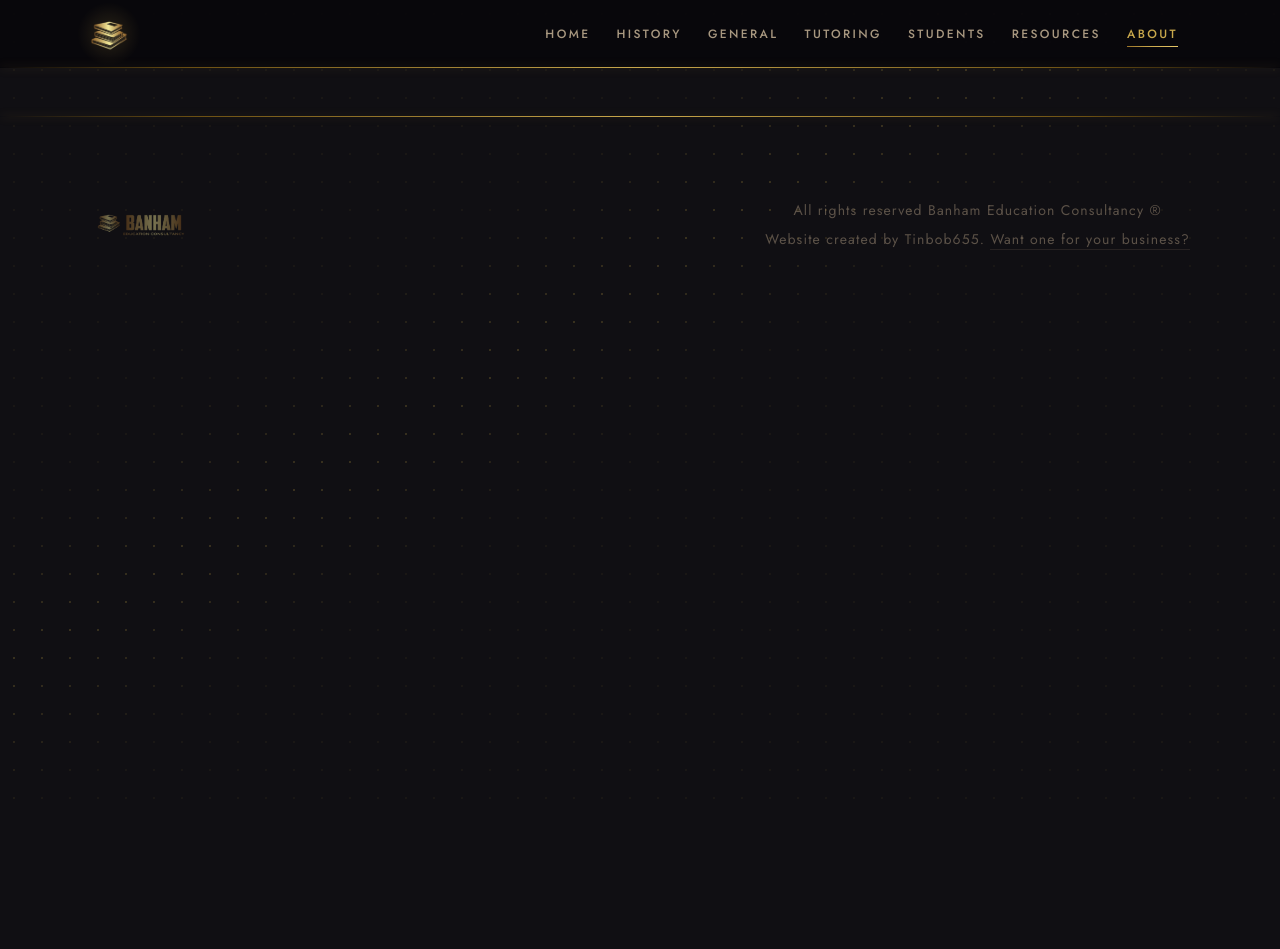
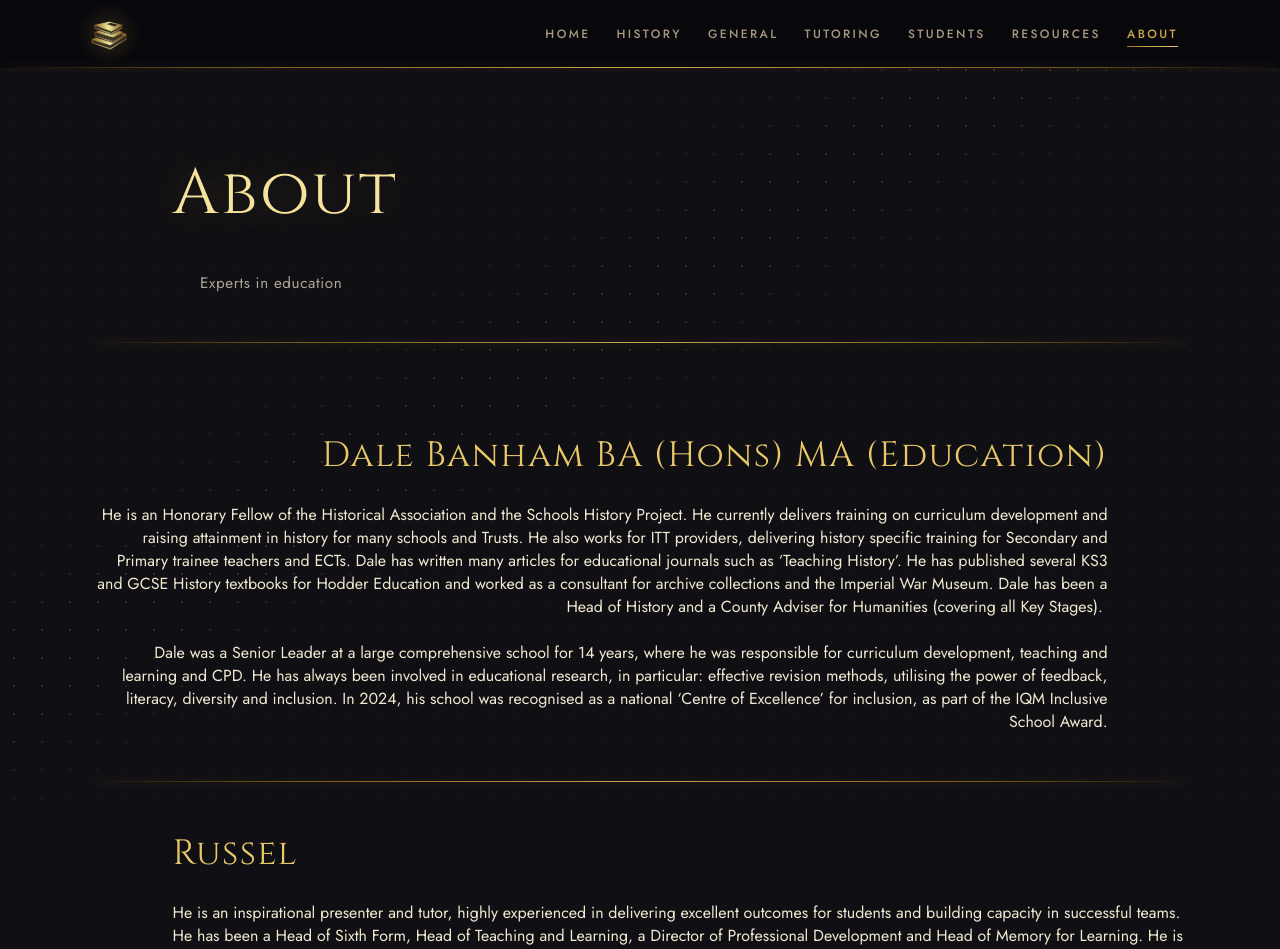
Before and after one commit to tinbob655/banham-education-consultancy, a React (Vite) app: page /about in a window 1280 px wide. Shown: the top 949 px of the page. Before the commit the page ends 800 px from the top, so only its background shows below. Built offline with nearby package versions, Linux system fonts and the light colour scheme.

Commit message:
setup for about page

```diff
--- a/src/components/pages/about/About.tsx
+++ b/src/components/pages/about/About.tsx
@@ -1,9 +1,27 @@
 import React from 'react';
+import PageHeader from "../../general/PageHeader.tsx";
+import staffData from './staffData.json' with {type: 'json'}
+import type {staffMember} from "./staffMember";
+import GenericMarkupSection from "../../general/GenericMarkupSection.tsx";
 
 export default function About():React.ReactElement {
 
     return (
         <React.Fragment>
+            <PageHeader title={"About"} subtitle={"Experts in education"} />
+
+            {/*transform staff data into markup*/}
+            {staffData.map((staffMember: staffMember, index: number):React.ReactElement => {
+                const left:boolean = index % 2 === 1;
+                return (
+                    <GenericMarkupSection heading={`${staffMember.name} ${staffMember.qualifications ?? ''}`} left={left}>
+                        <p style={{whiteSpace: 'pre-wrap'}}>
+                            {staffMember.description}
+                        </p>
+                    </GenericMarkupSection>
+
+                )
+            })}
         </React.Fragment>
     )
 }
--- /dev/null
+++ b/src/components/pages/about/staffData.json
@@ -0,0 +1,15 @@
+[
+  {
+    "name": "Dale Banham",
+    "description": "He is an Honorary Fellow of the Historical Association and the Schools History Project. He currently delivers training on curriculum development and raising attainment in history for many schools and Trusts. He also works for ITT providers, delivering history specific training for Secondary and Primary trainee teachers and ECTs. Dale has written many articles for educational journals such as ‘Teaching History’. He has published several KS3 and GCSE History textbooks for Hodder Education and worked as a consultant for archive collections and the Imperial War Museum. Dale has been a Head of History and a County Adviser for Humanities (covering all Key Stages). \n\n Dale was a Senior Leader at a large comprehensive school for 14 years, where he was responsible for curriculum development, teaching and learning and CPD. He has always been involved in educational research, in particular: effective revision methods, utilising the power of feedback, literacy, diversity and inclusion. In 2024, his school was recognised as a national ‘Centre of Excellence’ for inclusion, as part of the IQM Inclusive School Award.",
+    "subject": "History",
+    "profileImagePath": "staffImages/daleBanham.png",
+    "qualifications": "BA (Hons) MA (Education)"
+  },
+  {
+    "name": "Russel",
+    "description": "He is an inspirational presenter and tutor, highly experienced in delivering excellent outcomes for students and building capacity in successful teams. He has been a Head of Sixth Form, Head of Teaching and Learning, a Director of Professional Development and Head of Memory for Learning. He is a highly regarded public speaker who has spoken at Teaching and Learning events across the country. In addition, he has organised National Teaching Conferences focussing on effective CPD models and developing teaching learning.\n\n As a highly regarded English specialist, and an examiner for English Literature, he is available to work with English teachers and students on improving outcomes at all levels. Similarly, as a teacher of Film Studies he is available to work in a similar style on advising on how to set up, develop and lead on the subject. Russell also delivers high impact, bespoke revisions skills sessions to students (as a personal tutor) and schools.",
+    "subject": "English",
+    "profileImagePath": "staffImages/russell.jpeg"
+  }
+]
```
Also changed, not shown: src/components/pages/about/staffMember.d.ts (added, +7 -0 lines).
